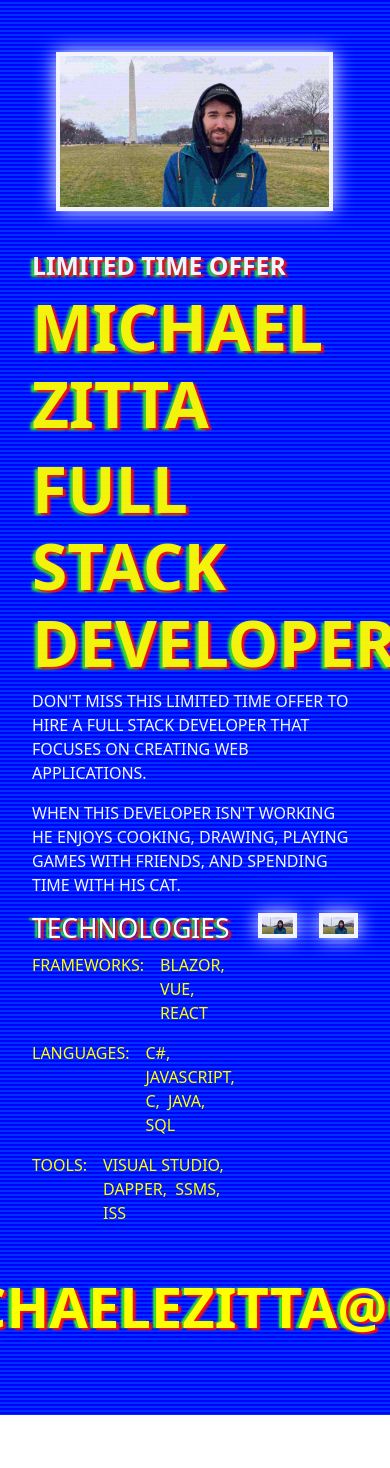
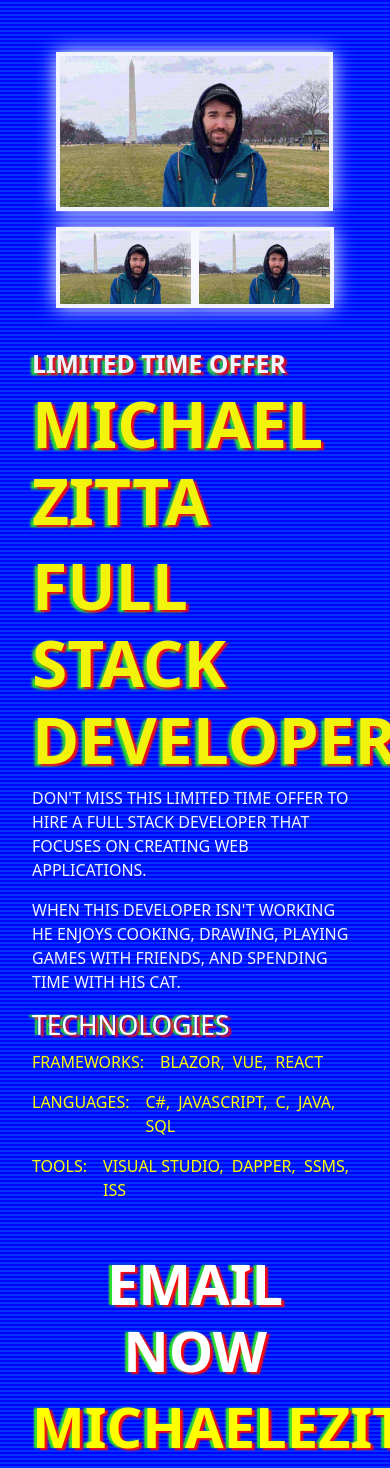
Before and after one commit to mezitta/professional-portfolio, a React (Create React App) app: page / in a window 390 px wide. Before the commit the page ends 1415 px from the top, so only its background shows below. Built offline with nearby package versions, Linux system fonts and the light colour scheme.

Commit message:
layout changes

```diff
--- a/src/App.css
+++ b/src/App.css
@@ -7,13 +7,35 @@
 
 .img-col {
   display: flex;
-  justify-content: center;
-  align-items: center;
+  /* justify-content: center; */
+  /* align-items: center; */
   padding-bottom: 20px;
 }
 
+.img-wrapper {
+  display: block;
+  text-align: left;
+  width: fit-content;
+  padding: 0 7.5% 0 7.5%;
+}
+
+.card-row {
+  display: flex;
+  padding-top: 1rem;
+  width: fit-content;
+}
+
+.skill-card {
+  display: flex;
+  justify-content: start;
+  height: fit-content;
+  width: calc(100%/2);
+  max-width: 200px;
+}
+
 .potrait-photo {
-  width: 85%;
+  width: 100%;
+  height: auto;
   animation: chromaticMove 4500ms ease infinite,light-pulse ease 200ms  infinite;
   border: 4px solid white;
   box-shadow: 10px 5px 5px rgba(39, 39, 39, .5);
@@ -80,21 +102,6 @@ body{
   width: 100%;
 }
 
-.card-row {
-  display: flex;
-  flex-grow: .8;
-  justify-content: end;
-}
-
-.skill-card {
-  display: flex;
-  justify-content: end;
-  height: fit-content;
-  padding: 0 0 0 1rem;
-  width: calc(100%/2);
-  max-width: 200px;
-}
-
 .additional-info {
   padding-top: 2rem;
 }
@@ -138,6 +145,41 @@ li {
   padding-left: 0.5rem;
 }
 
+@media screen and (max-width: 1250px) {
+  .info-wrapper,
+  .tech-social {
+    display: block;
+  }
+
+  /* .card-row,
+  .skill-card {
+    justify-content: start;
+  }
+
+  .skill-card {
+    padding: 0;
+  } */
+
+  .email-txt {
+    margin-left: 0;
+  }
+}
+
+@media  screen and (max-width: 992px) {
+  .tech-social {
+    display: flex;
+  }
+
+  /* .card-row,
+  .skill-card {
+    justify-content: end;
+  }
+
+  .email-txt {
+    font-size: 2.5rem;
+  } */
+}
+
 @keyframes gradientMove {
     0%{background-size: 100% 4px}
     50%{background-size: 100% 2px}
--- a/src/App.js
+++ b/src/App.js
@@ -12,7 +12,25 @@ const App = () => {
                 src={require("./assets/pfp.jpg")}
                 alt="background"
               />
+
+              <div className="card-row">
+                <div className="skill-card">
+                  <img
+                    class="potrait-photo"
+                    src={require("./assets/pfp.jpg")}
+                    alt="background"
+                  />
+                </div>
+                <div className="skill-card">
+                  <img
+                    class="potrait-photo"
+                    src={require("./assets/pfp.jpg")}
+                    alt="background"
+                  />
+                </div>
+              </div>
             </div>
+
           </div>
           <div className="col-lg-6 title-col">
             <h2>Limited Time Offer</h2>
@@ -63,22 +81,7 @@ const App = () => {
                 </div>
               </div>
 
-              <div className="card-row">
-                <div className="skill-card">
-                  <img
-                    class="potrait-photo"
-                    src={require("./assets/pfp.jpg")}
-                    alt="background"
-                  />
-                </div>
-                <div className="skill-card">
-                  <img
-                    class="potrait-photo"
-                    src={require("./assets/pfp.jpg")}
-                    alt="background"
-                  />
-                </div>
-              </div>
+
             </div>
           </div>
         </div>
```
